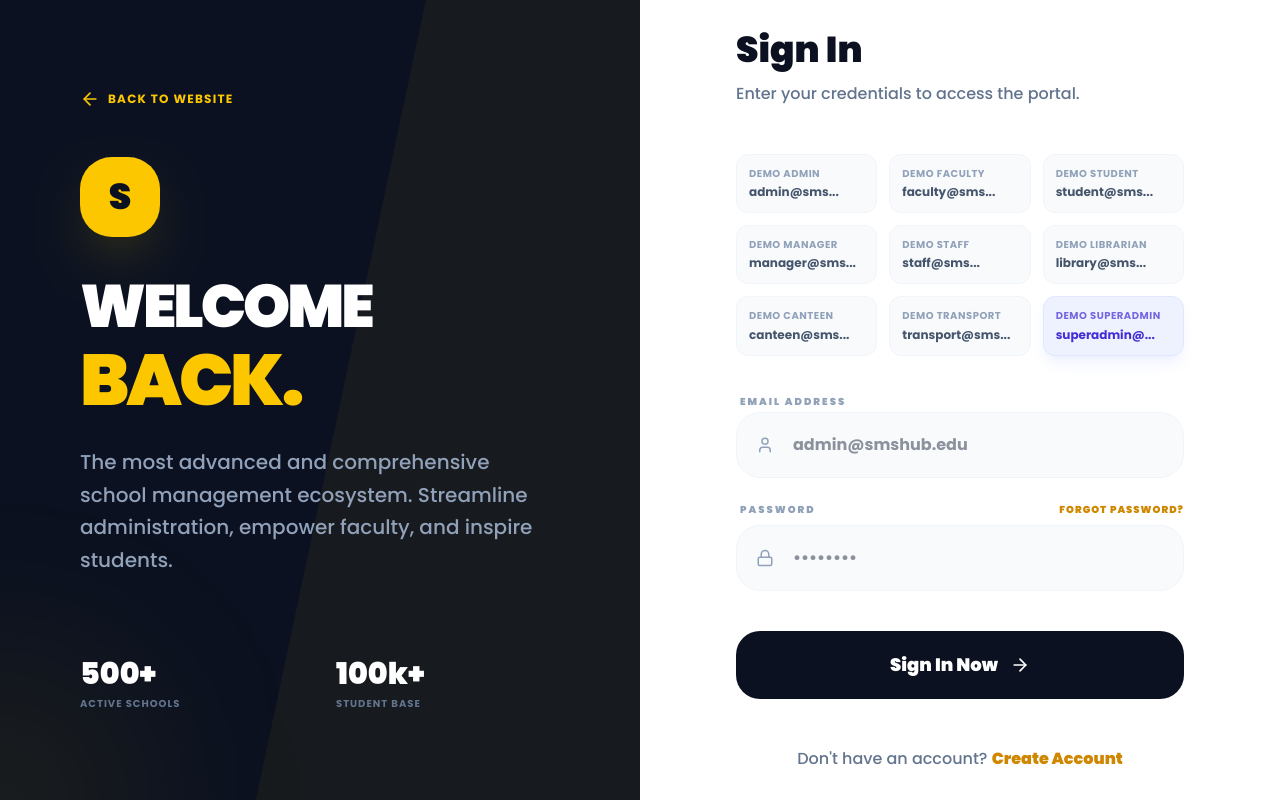
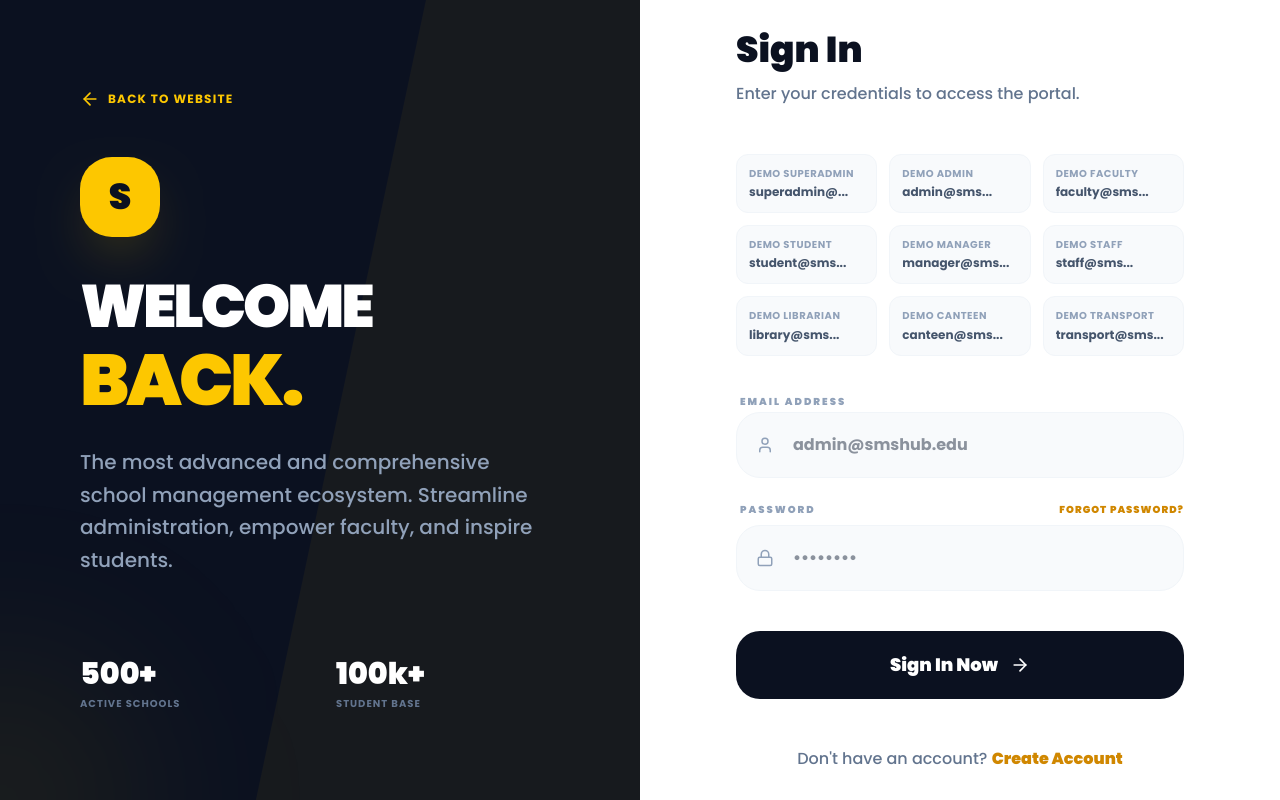
Before and after one commit to AmirAliLiaqat/sms, a React (Vite) app in the folder client/: page /login in a window 1280 px wide. Built offline with nearby package versions, Linux system fonts and the light colour scheme.

Commit message:
changing login creds location

```diff
--- a/client/src/pages/auth/Login.jsx
+++ b/client/src/pages/auth/Login.jsx
@@ -127,6 +127,19 @@ const Login = () => {
             <button
               type="button"
               onClick={() => {
+                setEmail("superadmin@sms.com");
+                setPassword("password");
+              }}
+              className="p-3 bg-slate-50 border border-slate-100 rounded-xl text-xs font-bold text-slate-600 hover:bg-yellow-50 hover:border-yellow-200 hover:text-yellow-700 transition-all text-left"
+            >
+              <div className="uppercase tracking-wider text-[10px] text-slate-400 mb-1">
+                Demo SuperAdmin
+              </div>
+              superadmin@...
+            </button>
+            <button
+              type="button"
+              onClick={() => {
                 setEmail("admin@sms.com");
                 setPassword("password");
               }}
@@ -228,19 +241,6 @@ const Login = () => {
               </div>
               transport@sms...
             </button>
-            <button
-              type="button"
-              onClick={() => {
-                setEmail("superadmin@sms.com");
-                setPassword("password");
-              }}
-              className="p-3 bg-indigo-50 border border-indigo-100 rounded-xl text-xs font-bold text-indigo-700 hover:bg-indigo-600 hover:text-white transition-all text-left shadow-lg shadow-indigo-100/50"
-            >
-              <div className="uppercase tracking-wider text-[10px] opacity-70 mb-1">
-                Demo SuperAdmin
-              </div>
-              superadmin@...
-            </button>
           </div>
 
           {error && (
```
